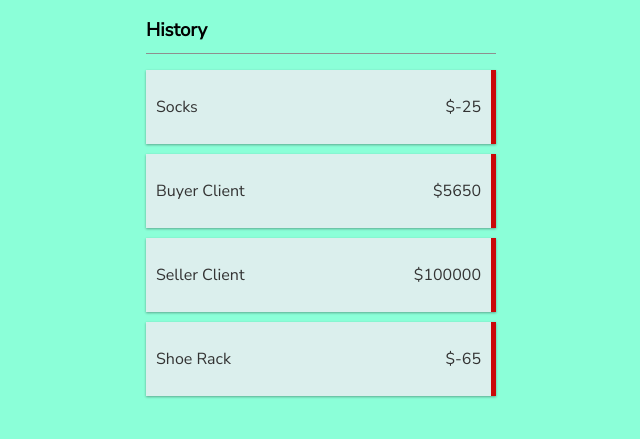
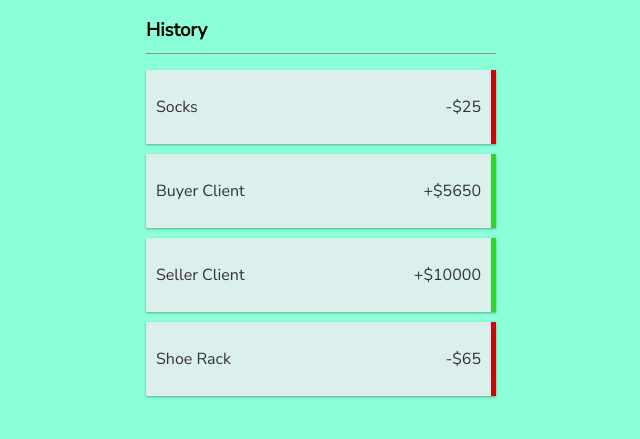
Before and after one commit to amadi5892/Expense-Tracker, a React (Create React App) app: page / in a window 1280 px wide. Shown: the part 258-697 px from the top of the page, without its empty margins (319-959 px from the left). Built offline with nearby package versions, Linux system fonts and the light colour scheme.

Commit message:
created Transaction component

```diff
--- /dev/null
+++ b/src/components/Transaction/transaction.component.jsx
@@ -0,0 +1,13 @@
+import React from 'react'
+
+const Transaction = ({ transaction }) => {
+    const sign = transaction.amount < 0 ? '-' : '+';
+
+  return (
+    <li className={transaction.amount < 0 ? 'minus' : 'plus'} >
+        <p>{transaction.item}</p><p>{sign}${Math.abs(transaction.amount)}</p><button className='delete-btn' >x</button>
+    </li>
+  )
+}
+
+export default Transaction
--- a/src/components/TransactionList/TransactionList.component.jsx
+++ b/src/components/TransactionList/TransactionList.component.jsx
@@ -1,4 +1,5 @@
 import React, { useContext } from 'react'
+import Transaction from '../Transaction/transaction.component';
 import { GlobalContext } from '../../context/global.context';
 
 import './TransactionList.styles.css';
@@ -12,11 +13,7 @@ const TransactionList = () => {
         History
       </h3>
       <ul className="list">
-        {transactions.map(transaction => (
-            <li className="minus" >
-                <p>{transaction.item}</p><p>${transaction.amount}</p><button className='delete-btn' >x</button>
-            </li>
-        ))}
+        {transactions.map(transaction => (<Transaction transaction={transaction} />))}
 
       </ul>
     </div>
--- a/src/context/global.context.jsx
+++ b/src/context/global.context.jsx
@@ -7,7 +7,7 @@ const initialState = {
     transactions: [
         { id: 1, item: 'Socks', amount: -25 },
         { id: 2, item: 'Buyer Client', amount: +5650 },
-        { id: 1, item: 'Seller Client', amount: +100000 },
+        { id: 1, item: 'Seller Client', amount: +10000 },
         { id: 4, item: 'Shoe Rack', amount: -65 }
     ]
 };
```
